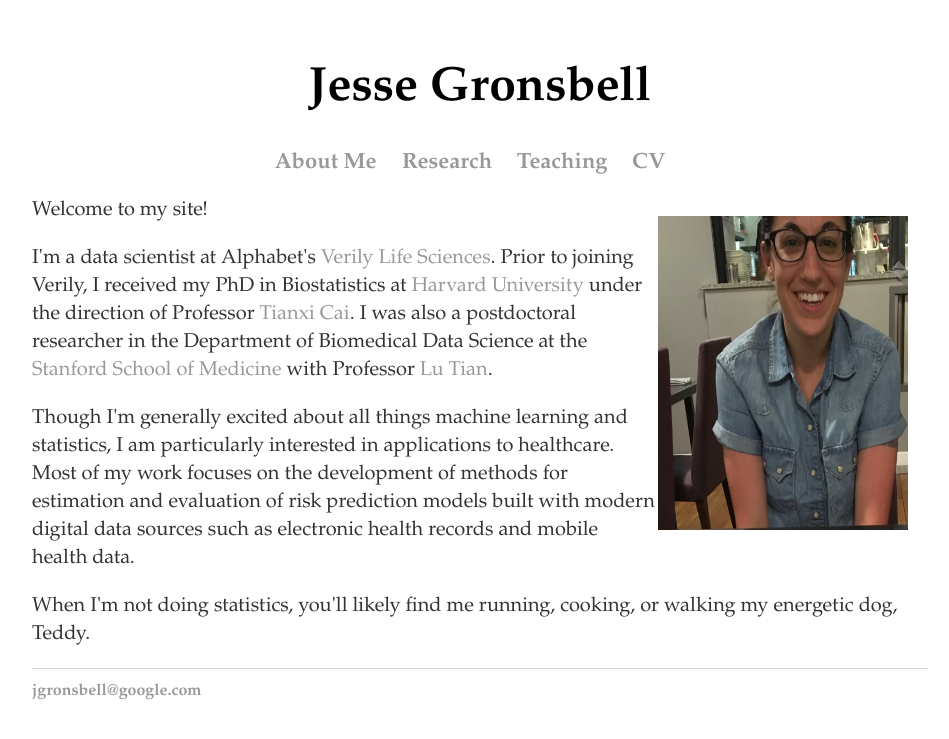
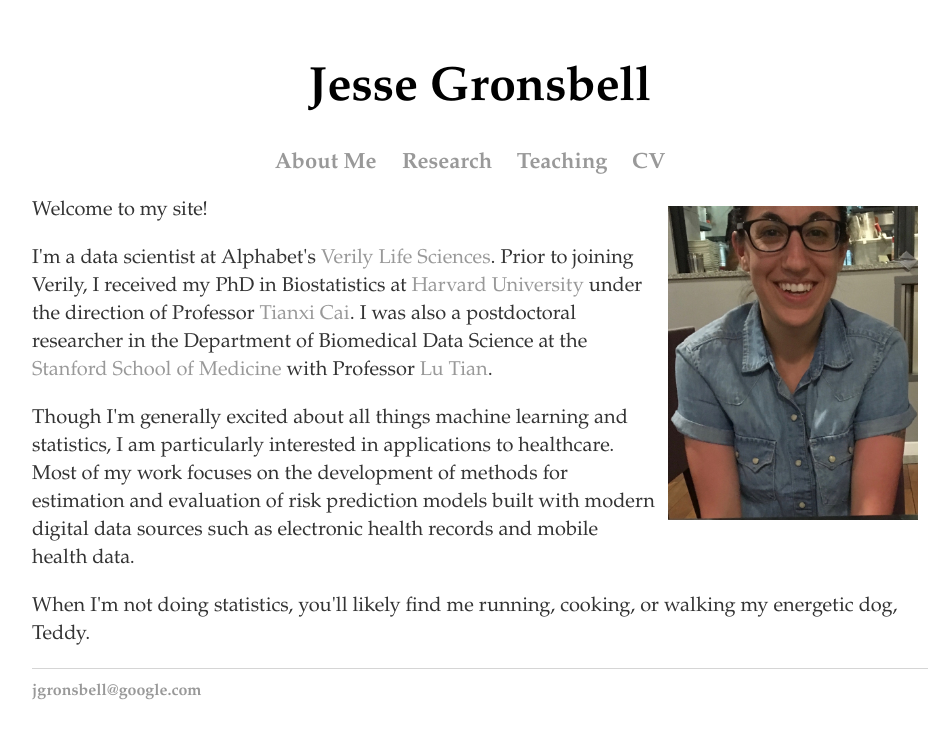
Before and after one commit to jgrons/old_website, a Jekyll site: the page built from index.html, in a window 1280 px wide. Shown: the top 739 px of the page, without its empty margins (160-1109 px from the left). Built offline with Jekyll 4.4.1, drawn with Linux system fonts in a browser that asks for light colours.

Commit message:
Update index.html

```diff
--- a/index.html
+++ b/index.html
@@ -5,8 +5,8 @@ title: Jesse Gronsbell
 <div class="blurb">
 
 		<div class="span2">
-			   <a href="../pics/me.jpg">
-            <img src="../pics/me.jpg" HEIGHT="314" WIDTH="250" align="right" style="margin:20px 20px 0px 0px"
+			   <a href="../pics/me_france.jpeg">
+            <img src="../pics/me_france.jpeg" HEIGHT="314" WIDTH="250" align="right" style="margin:10px 10px 10px 10px"
                   title="JG" alt="JG"/></a>
         </div>
 
```
